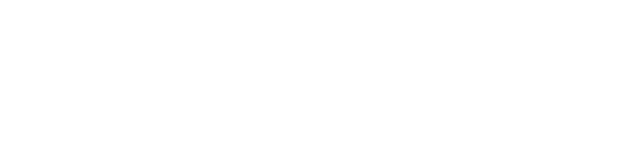
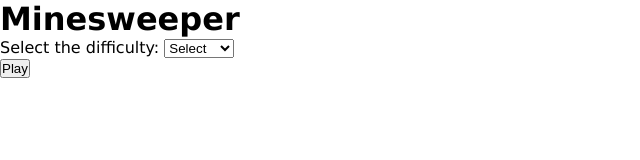
Before and after one commit to IO-underscorre/js-campominato-grid, a plain HTML site: page index.html in a window 1280 px wide. Shown: the whole page, without its empty margins (0-640 px from the left). Drawn offline with Linux system fonts and the light colour scheme.

Commit message:
feat(html): structure of the page completed

```diff
--- a/index.html
+++ b/index.html
@@ -8,6 +8,37 @@
     <link rel="stylesheet" href="css/style.css">
 </head>
 <body>
+    <!-- Page wrapper -->
+    <div class="page-wrapper">
+        <div>
+            <header>
+                <h1>
+                    Minesweeper
+                </h1>
+
+                <form id="difficulty-form" onsubmit="return false">
+                    <div class="input-group">
+                        <label for="dificulty-setting">
+                            Select the difficulty:
+                        </label>
+                        <select class="custom-input" id="dificulty-settings" required>
+                            <option value="" selected>Select</option>
+                            <option value="easy">Easy</option>
+                            <option value="medium">Medium</option>
+                            <option value="hard">Hard</option>
+                        </select>
+                    </div>
+
+                    <input class="custom-input" type="submit" value="Play">
+                </form>
+            </header>
+
+            <!-- Minefield -->
+            <div id="minefield">
+                <!-- JavaScript created elements -->
+            </div>
+        </div>
+    </div>
     <script type="text/javascript" src="scripts/main.js"></script>
 </body>
 </html>
```
